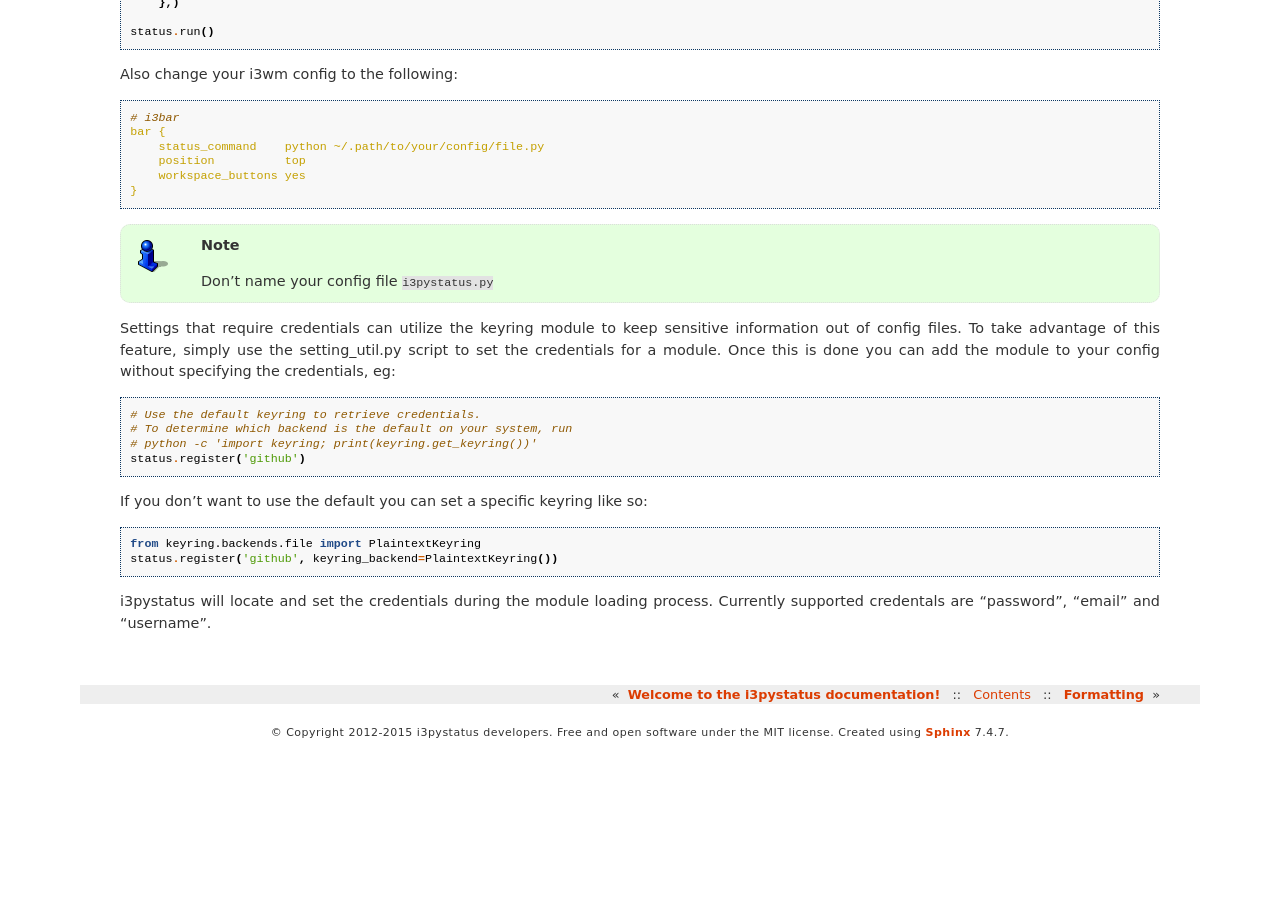
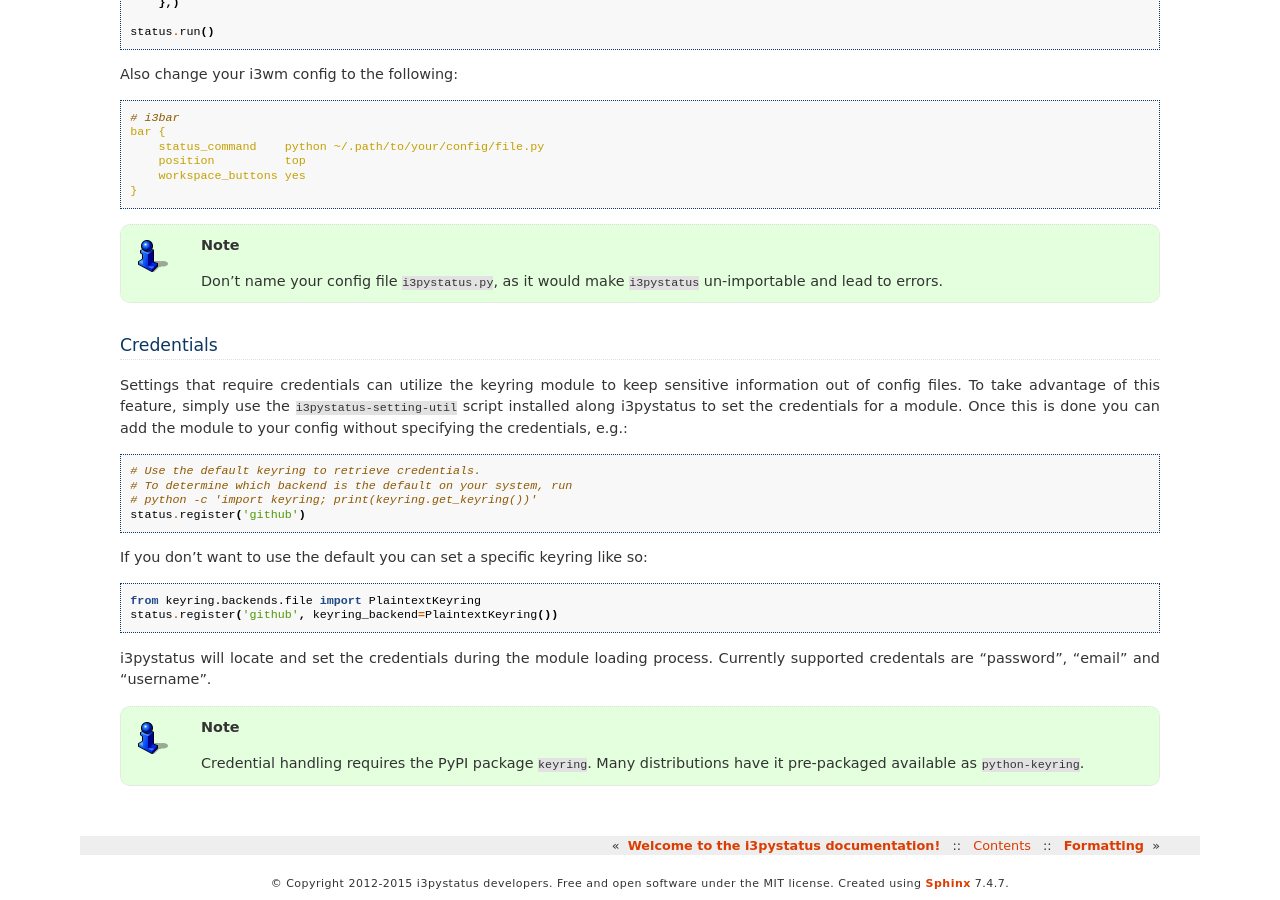
Before and after one commit to enkore/i3pystatus, a Sphinx documentation site: the page built from docs/configuration.rst, in a window 1280 px wide and 900 px high, scrolled down 1662 px. Built offline with Sphinx 7.4.7, drawn with Linux system fonts in a browser that asks for light colours; before the commit the page ends 2411 px from its top, so only the background shows below that.

Commit message:
Update docs re. credentials

```diff
--- a/docs/configuration.rst
+++ b/docs/configuration.rst
@@ -120,12 +120,18 @@ Also change your i3wm config to the following:
         workspace_buttons yes
     }
 
-.. note::
-    Don't name your config file ``i3pystatus.py``
+.. note:: Don't name your config file ``i3pystatus.py``, as it would
+    make ``i3pystatus`` un-importable and lead to errors.
 
-Settings that require credentials can utilize the keyring module to keep sensitive information out of config files.
-To take advantage of this feature, simply use the setting_util.py script to set the credentials for a module. Once this
-is done you can add the module to your config without specifying the credentials, eg:
+Credentials
+-----------
+
+Settings that require credentials can utilize the keyring module to
+keep sensitive information out of config files.  To take advantage of
+this feature, simply use the ``i3pystatus-setting-util`` script
+installed along i3pystatus to set the credentials for a module. Once
+this is done you can add the module to your config without specifying
+the credentials, e.g.:
 
 .. code:: python
 
@@ -141,4 +147,10 @@ If you don't want to use the default you can set a specific keyring like so:
     from keyring.backends.file import PlaintextKeyring
     status.register('github', keyring_backend=PlaintextKeyring())
 
-i3pystatus will locate and set the credentials during the module loading process. Currently supported credentals are "password", "email" and "username".
+i3pystatus will locate and set the credentials during the module
+loading process. Currently supported credentals are "password",
+"email" and "username".
+
+.. note:: Credential handling requires the PyPI package
+   ``keyring``. Many distributions have it pre-packaged available as
+   ``python-keyring``.
```
